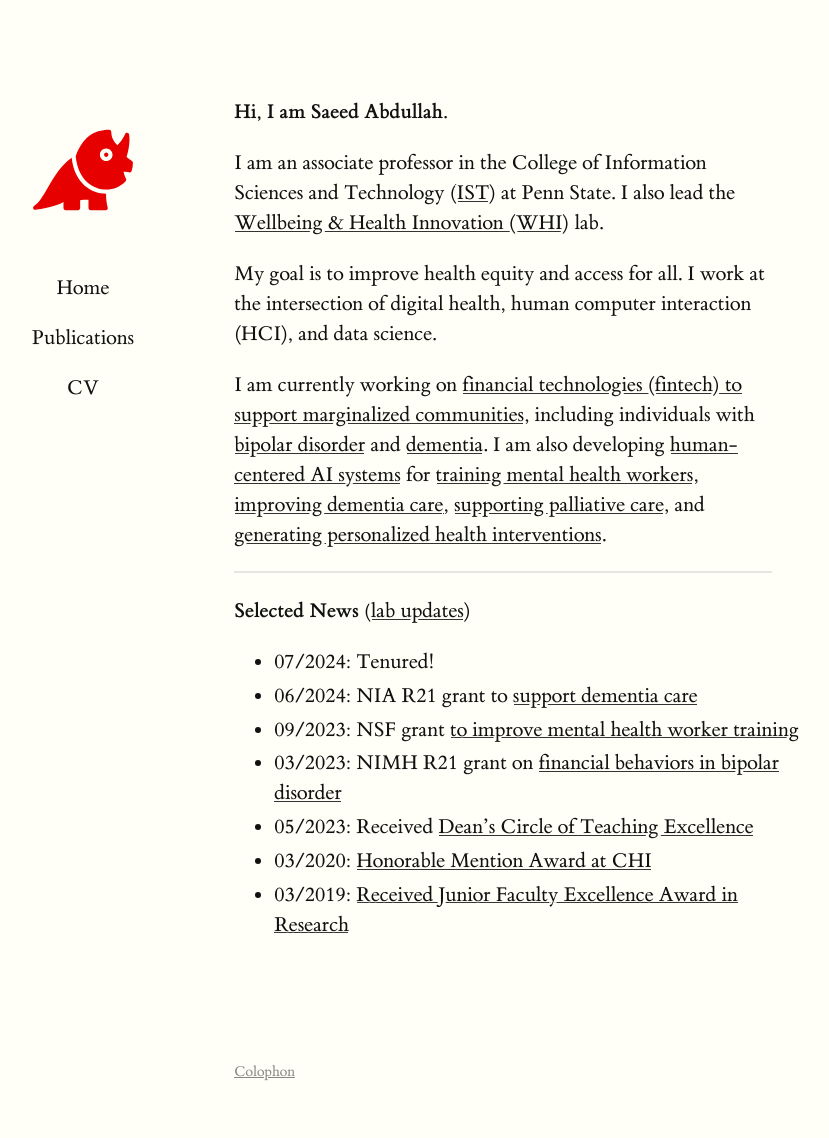
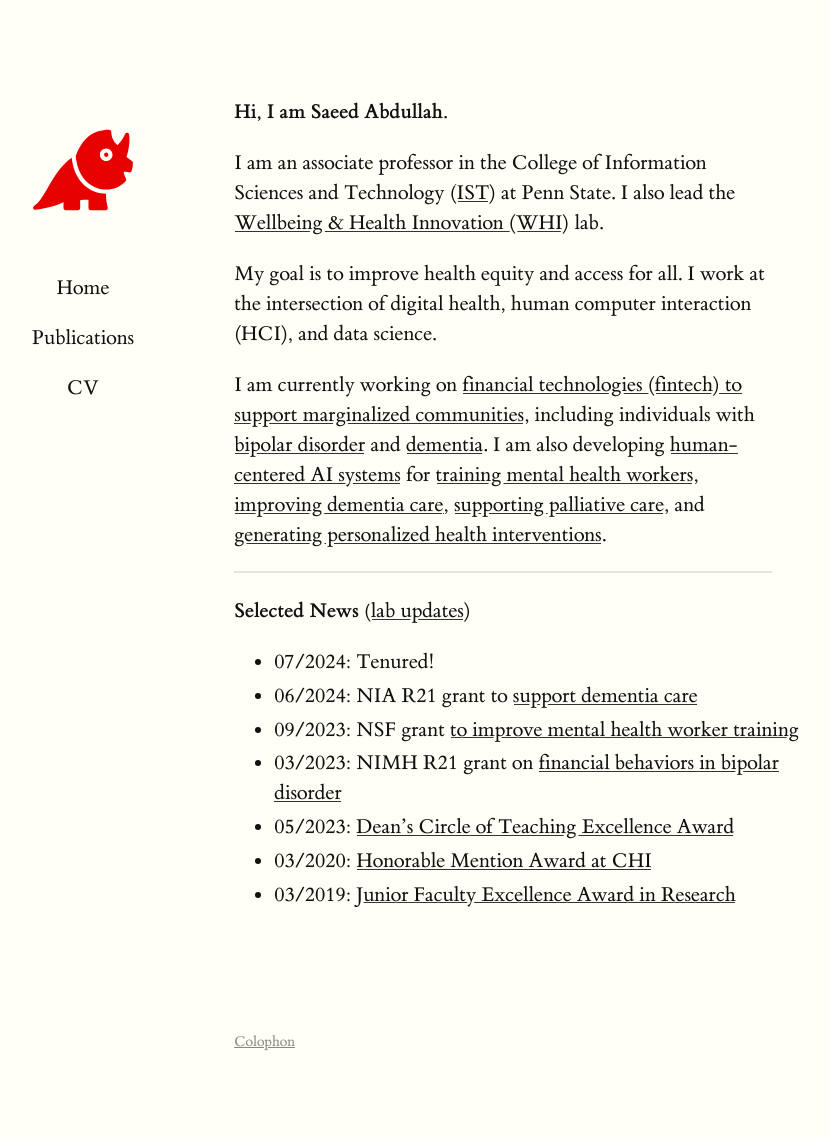
Before and after one commit to saeed-abdullah/saeed-abdullah.github.io, a Jekyll site: the page built from index.markdown, in a window 1280 px wide. Shown: the whole page, without its empty margins (64-893 px from the left). Built offline with Jekyll 4.4.1, drawn with Linux system fonts in a browser that asks for light colours; after the commit the page ends 1108 px from its top, so only the background shows below that.

Commit message:
Updates the news wording

```diff
--- a/index.markdown
+++ b/index.markdown
@@ -30,9 +30,9 @@ including individuals with [bipolar disorder][bd-fintech] and [dementia]
 * 06/2024: NIA R21 grant to [support dementia care][dementia-va]
 * 09/2023: NSF grant [to improve mental health worker training][teammait]
 * 03/2023: NIMH R21 grant on [financial behaviors in bipolar disorder][bd-fintech]
-* 05/2023: Received [Dean's Circle of Teaching Excellence](https://www.psu.edu/news/information-sciences-and-technology/story/ist-announces-2023-deans-circle-teaching-excellence/)
+* 05/2023: [Dean's Circle of Teaching Excellence Award](https://www.psu.edu/news/information-sciences-and-technology/story/ist-announces-2023-deans-circle-teaching-excellence/)
 * 03/2020: [Honorable Mention Award at CHI](https://dl.acm.org/doi/10.1145/3313831.3376551)
-* 03/2019: [Received Junior Faculty Excellence Award in Research](https://news.psu.edu/story/567207/2019/04/03/faculty-and-staff-recognized-annual-ist-awards-reception)
+* 03/2019: [Junior Faculty Excellence Award in Research](https://news.psu.edu/story/567207/2019/04/03/faculty-and-staff-recognized-annual-ist-awards-reception)
 
 {% comment %}
 {% include recent_posts.html %}
```
